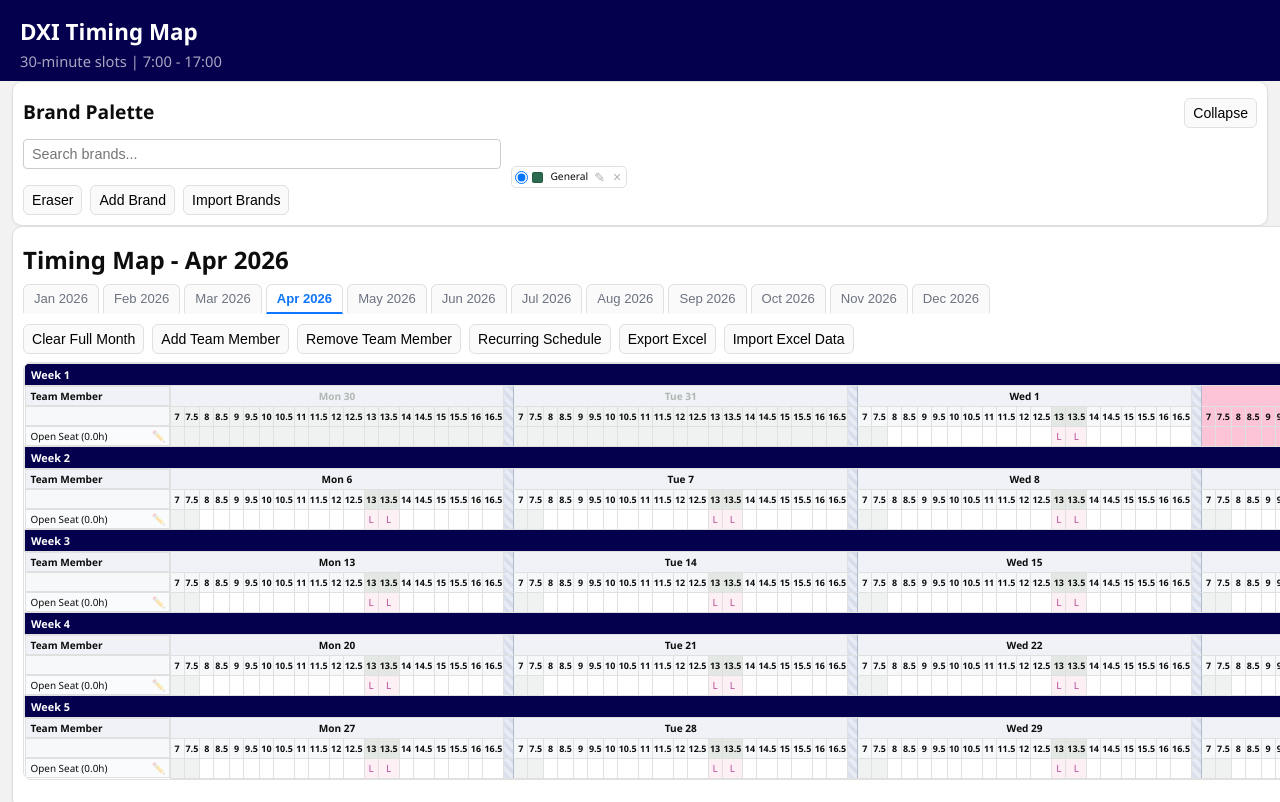
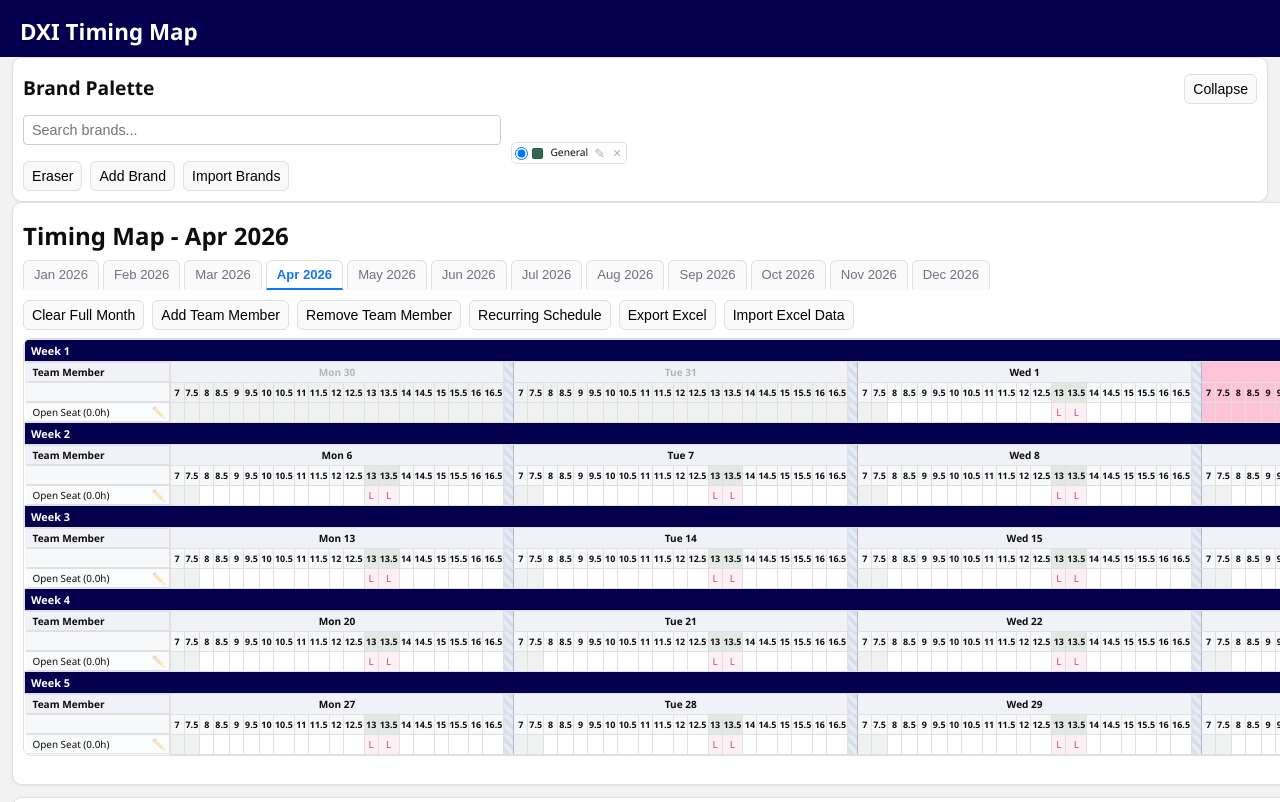
Before and after one commit to EDXI2026ColombiaTMAP-QAVersion/EDXI2026ColombiaTMAP-QAVersion, a website: page index.html in a window 1280 px wide. Shown: the top 802 px of the page. Drawn offline with Linux system fonts and the light colour scheme; no server answers.

Commit message:
visual changes

```diff
--- a/index.html
+++ b/index.html
@@ -9,7 +9,6 @@
   <body>
     <header class="topbar">
       <h1>DXI Timing Map</h1>
-      <p>30-minute slots | 7:00 - 17:00</p>
     </header>
 
     <aside id="legendPanel" class="panel legend-panel">
--- a/styles.css
+++ b/styles.css
@@ -303,6 +303,8 @@ td {
   align-items: center;
   justify-content: space-between;
   gap: 4px;
+  border-left: 3px solid transparent;
+  transition: border-left 0.2s ease;
 }
 
 .member-edit-btn {
@@ -317,6 +319,10 @@ td {
 }
 .member-cell:hover .member-edit-btn {
   opacity: 1;
+}
+
+tbody tr:hover .member-cell {
+  border-left: 3px solid var(--accent);
 }
 
 .member-head {
```
